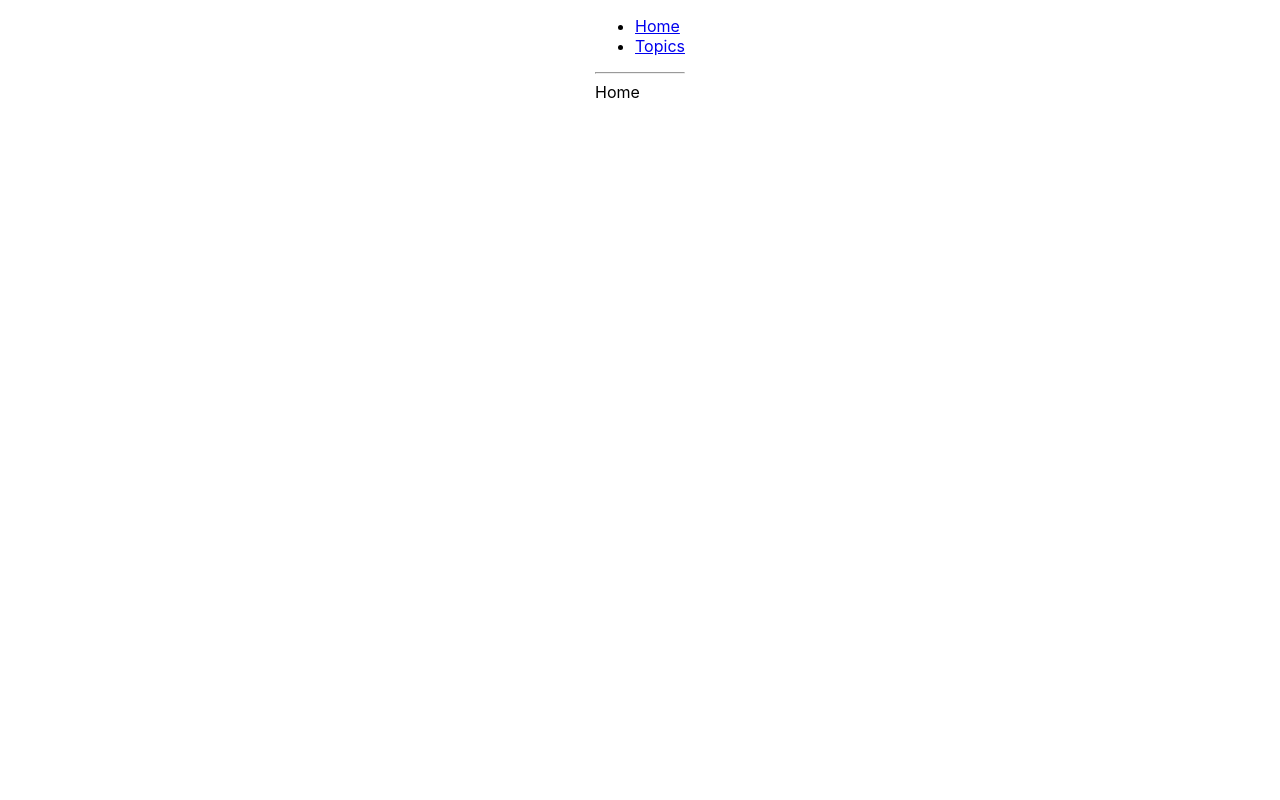
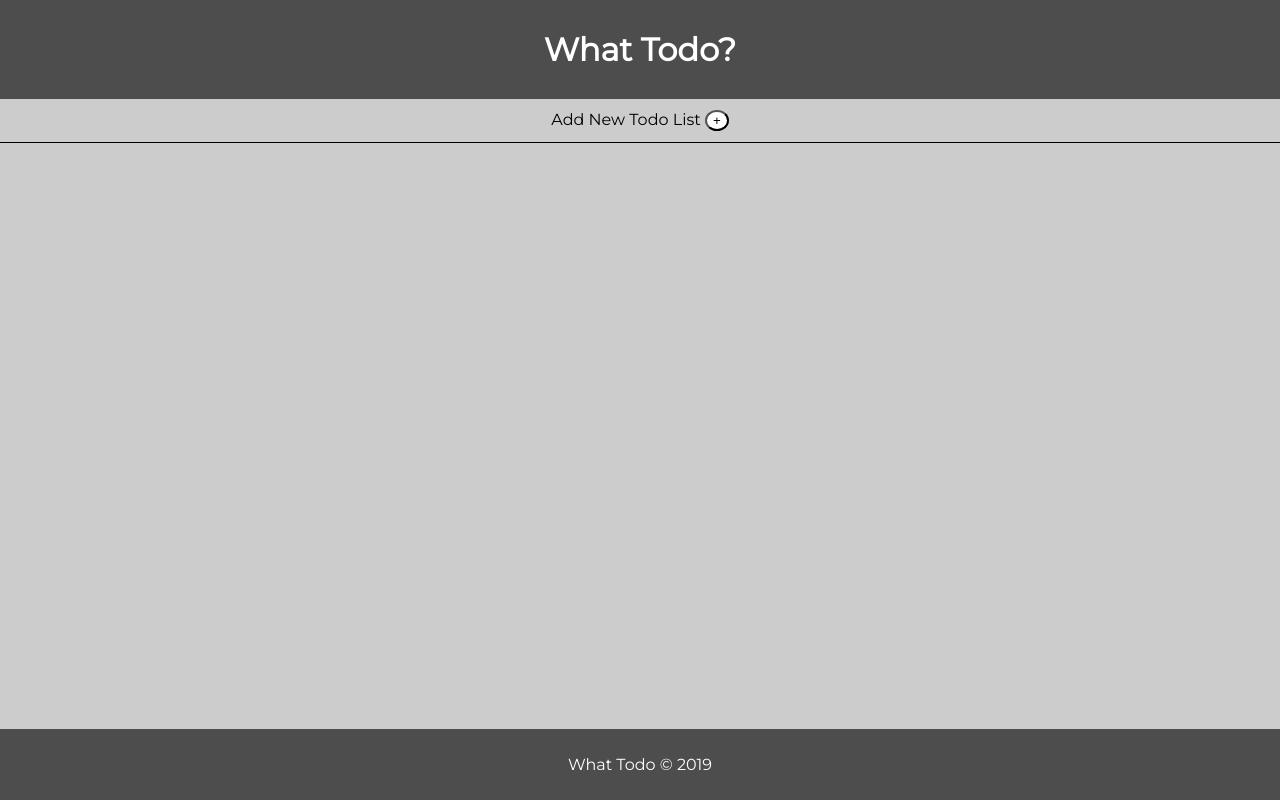
Before and after one commit to AluBhorta/what-todo, a React (Create React App) app: page / in a window 1280 px wide. Built offline with nearby package versions, Linux system fonts and the light colour scheme.

Commit message:
base styling complete

```diff
--- a/src/App.js
+++ b/src/App.js
@@ -28,21 +28,22 @@ class App extends Component {
 
   render() {
     const todoLists = this.state.todoLists.map(list => (
-      <div className="todo-list">{list.props.title}</div>
+      <div className="todo-list-thumbnail">{list.props.title}</div>
     ));
 
     return (
       <div className="app">
-        {/* <Header />
-        {this.state.displayAddListModal ? (
-          <AddListForm handleListTitle={this.handleListTitle} />
-        ) : (
-          <AddButton handleAddNewList={this.handleAddNewList} />
-        )}
-
+        <Header />
+        <div className="add-list-btn">
+          {this.state.displayAddListModal ? (
+            <AddListForm handleListTitle={this.handleListTitle} />
+          ) : (
+            <AddButton handleAddNewList={this.handleAddNewList} />
+          )}
+        </div>
         <div className="todo-lists">{todoLists}</div>
-        <Footer /> */}
-        <RouterTest />
+        <Footer />
+        {/* <RouterTest /> */}
       </div>
     );
   }
--- a/src/components/AddButton.js
+++ b/src/components/AddButton.js
@@ -3,12 +3,17 @@ import React from "react";
 function AddButton(props) {
   const { handleAddNewList, handleAddNewListItem } = props;
   return (
+    <div>
+      <span>
+        {handleAddNewList ? "Add New Todo List " : "Add New Todo List Item "}
+      </span>
       <button
         className="add-btn"
         onClick={handleAddNewList ? handleAddNewList : handleAddNewListItem}
       >
         {` + `}
       </button>
+    </div>
   );
 }
 
--- a/src/components/RouterTest.js
+++ b/src/components/RouterTest.js
@@ -1,23 +1,32 @@
 import React, { Component } from "react";
-import { BrowserRouter as Router, Route, Link } from "react-router-dom";
+import { BrowserRouter as Router, Route, NavLink } from "react-router-dom";
 
-
-const Home = p => <div>Home</div>;
+const Home = p => <h1>Home</h1>;
 const Topic = ({ match }) => (
   <div>
-    <h3>{match.params.id}</h3>
+    <h1>{match.params.id}</h1>
   </div>
 );
+const RegexComponent = ({ match }) => (
+  <div>
+    <strong>The Order is:</strong> {match.params.order}
+  </div>
+);
+
 const Topics = ({ match }) => {
   return (
     <div>
-      <h2>Topics</h2>
+      <h1>Topics</h1>
       <ul>
         <li>
-          <Link to={`${match.path}/topic1`}>Topic 1</Link>
+          <NavLink to={`${match.url}/topic1`} className="links">
+            Topic 1
+          </NavLink>
         </li>
         <li>
-          <Link to={`${match.path}/topic2`}>Topic 2</Link>
+          <NavLink to={`${match.url}/topic2`} className="links">
+            Topic 2
+          </NavLink>
         </li>
       </ul>
 
@@ -38,19 +47,34 @@ class RouterTest extends Component {
     return (
       <div className="router-test">
         <Router>
-          <div>
+          <div className="header">
             <ul>
               <li>
-                <Link to="/">Home</Link>
+                <NavLink
+                  exact
+                  activeClassName="active-header"
+                  to="/"
+                  className="links"
+                >
+                  Home
+                </NavLink>
               </li>
               <li>
-                <Link to="/topics">Topics</Link>
+                <NavLink
+                  exact
+                  activeClassName="active-header"
+                  to="/topics"
+                  className="links"
+                >
+                  Topics
+                </NavLink>
               </li>
             </ul>
             <hr />
 
             <Route exact path="/" component={Home} />
             <Route path="/topics" component={Topics} />
+            <Route path={`/:order(asc|desc)`} component={RegexComponent} />
           </div>
         </Router>
       </div>
--- a/src/styles/_base.scss
+++ b/src/styles/_base.scss
@@ -1,21 +1,22 @@
 // variables - typography, color, border, font-size, media-query-breakpoints, animation-durations, ...  //
+@import url("https://fonts.googleapis.com/css?family=Montserrat");
 
 // FONTS
-$font-fam: -apple-system, BlinkMacSystemFont, "Segoe UI", "Roboto", "Oxygen",
-  "Ubuntu", "Cantarell", "Fira Sans", "Droid Sans", "Helvetica Neue", sans-serif;
+$font-fam: Montserrat, -apple-system, "Helvetica Neue", sans-serif;
 
 // COLORS
-$main-color: #4937b1;
+$main-color: #45379291;
 $white-color: #fff;
 $light-grey-color: #ccc;
-$black: #000;
+$black-color: #000;
+$dark-grey-color: #4d4d4d;
 
 // RESETS
-*,
-*::before,
-*::after {
-  box-sizing: border-box;
-}
+// *,
+// *::before,
+// *::after {
+//   // box-sizing: border-box;
+// }
 
 body,
 html {
@@ -23,7 +24,6 @@ html {
   padding: 0;
   font-family: $font-fam;
 }
-
 // MIXINS
 
 // FUNCTIONS
--- a/src/styles/_component.scss
+++ b/src/styles/_component.scss
@@ -1,22 +1,44 @@
 // component classes like HEADERS, FOOTERS, BTN, CARDS, COMMENTS, ...
 @import "./base";
 
+// header
+.header {
+  background-color: $dark-grey-color;
+  color: $white-color;
+}
+
+// add-btn
 .add-btn {
   border-radius: 50%;
 }
 
-.item-add-btn {
-  background-color: gray;
+.add-list-btn {
+  background-color: $light-grey-color;
+  border-bottom: 1px solid #000;
 }
 
-.todo-lists {
-  background-color: lighten($color: $main-color, $amount: 20);
+.add-btn {
+  background-color: $white-color;
 }
 
-.todo-list {
+// todo-lists
+.todo-lists {
+  background-color: $light-grey-color;
+}
+
+.todo-list-thumbnail {
   border: 1px solid #000;
+  text-overflow: ellipsis;
+  overflow: hidden;
+  background-color: $main-color;
 }
 
 .list-item {
   border: 1px grey solid;
 }
+
+// footer
+.footer {
+  background-color: $dark-grey-color;
+  color: $white-color;
+}
--- a/src/styles/_layout.scss
+++ b/src/styles/_layout.scss
@@ -1,30 +1,60 @@
 // handles the overall layout of the web page such as container and grid systems.
 @import "./base";
 
-body {
+.app {
   display: grid;
+  min-height: 100vh;
 }
 
-.app {
+.header {
+  min-height: 12vh;
+
   display: grid;
   justify-items: center;
-  grid-gap: 1rem;
-  // position: relative;
+  align-items: center;
+}
+.add-list-btn {
+  min-height: 5vh;
+
+  display: grid;
+  justify-items: center;
+  align-items: center;
+}
+
+.add-list-form {
+  padding: 2rem;
 }
 
 .todo-lists {
+  min-height: 65vh;
+
   display: grid;
-  width: 90%;
-  justify-content: space-around;
+  padding: 2rem;
   grid-template-columns: repeat(auto-fill, minmax(150px, 1fr));
   grid-gap: 0.5rem;
 }
 
+.todo-list-thumbnail {
+  min-height: 50px;
+  max-height: 100px;
+
+  display: grid;
+  justify-items: center;
+  align-items: center;
+}
+
 .add-btn {
-  font-size: 1rem;
+  // font-size: 1rem;
 }
 
 .footer {
-  position: relative;
-  top: 200px;
+  min-height: 6vh;
+  padding: 10px;
+  display: grid;
+  justify-items: center;
+  align-items: center;
+
+  // width: 100vw;
+  // position: absolute;
+  // bottom: 0;
 }
--- a/src/styles/main.css
+++ b/src/styles/main.css
@@ -1,94 +1,147 @@
-*,
-*::before,
-*::after {
-  -webkit-box-sizing: border-box;
-          box-sizing: border-box;
+@import url("https://fonts.googleapis.com/css?family=Montserrat");
+@import url("https://fonts.googleapis.com/css?family=Montserrat");
+@import url("https://fonts.googleapis.com/css?family=Montserrat");
+body,
+html {
+  margin: 0;
+  padding: 0;
+  font-family: Montserrat, -apple-system, "Helvetica Neue", sans-serif;
 }
 
 body,
 html {
   margin: 0;
   padding: 0;
-  font-family: -apple-system, BlinkMacSystemFont, "Segoe UI", "Roboto", "Oxygen", "Ubuntu", "Cantarell", "Fira Sans", "Droid Sans", "Helvetica Neue", sans-serif;
+  font-family: Montserrat, -apple-system, "Helvetica Neue", sans-serif;
 }
 
-*,
-*::before,
-*::after {
-  -webkit-box-sizing: border-box;
-          box-sizing: border-box;
+.header {
+  background-color: #4d4d4d;
+  color: #fff;
+}
+
+.add-btn {
+  border-radius: 50%;
+}
+
+.add-list-btn {
+  background-color: #ccc;
+  border-bottom: 1px solid #000;
+}
+
+.add-btn {
+  background-color: #fff;
+}
+
+.todo-lists {
+  background-color: #ccc;
+}
+
+.todo-list-thumbnail {
+  border: 1px solid #000;
+  text-overflow: ellipsis;
+  overflow: hidden;
+  background-color: #45379291;
+}
+
+.list-item {
+  border: 1px grey solid;
+}
+
+.footer {
+  background-color: #4d4d4d;
+  color: #fff;
 }
 
 body,
 html {
   margin: 0;
   padding: 0;
-  font-family: -apple-system, BlinkMacSystemFont, "Segoe UI", "Roboto", "Oxygen", "Ubuntu", "Cantarell", "Fira Sans", "Droid Sans", "Helvetica Neue", sans-serif;
-}
-
-.add-btn {
-  border-radius: 50%;
-}
-
-.item-add-btn {
-  background-color: gray;
-}
-
-.todo-lists {
-  background-color: #8679d5;
-}
-
-.todo-list {
-  border: 1px solid #000;
-}
-
-.list-item {
-  border: 1px grey solid;
-}
-
-*,
-*::before,
-*::after {
-  -webkit-box-sizing: border-box;
-          box-sizing: border-box;
-}
-
-body,
-html {
-  margin: 0;
-  padding: 0;
-  font-family: -apple-system, BlinkMacSystemFont, "Segoe UI", "Roboto", "Oxygen", "Ubuntu", "Cantarell", "Fira Sans", "Droid Sans", "Helvetica Neue", sans-serif;
-}
-
-body {
-  display: -ms-grid;
-  display: grid;
+  font-family: Montserrat, -apple-system, "Helvetica Neue", sans-serif;
 }
 
 .app {
   display: -ms-grid;
   display: grid;
+  min-height: 100vh;
+}
+
+.header {
+  min-height: 12vh;
+  display: -ms-grid;
+  display: grid;
   justify-items: center;
-  grid-gap: 1rem;
+  -webkit-box-align: center;
+      -ms-flex-align: center;
+          align-items: center;
+}
+
+.add-list-btn {
+  min-height: 5vh;
+  display: -ms-grid;
+  display: grid;
+  justify-items: center;
+  -webkit-box-align: center;
+      -ms-flex-align: center;
+          align-items: center;
+}
+
+.add-list-form {
+  padding: 2rem;
 }
 
 .todo-lists {
+  min-height: 65vh;
   display: -ms-grid;
   display: grid;
-  width: 90%;
-  -ms-flex-pack: distribute;
-      justify-content: space-around;
+  padding: 2rem;
   -ms-grid-columns: (minmax(150px, 1fr))[auto-fill];
       grid-template-columns: repeat(auto-fill, minmax(150px, 1fr));
   grid-gap: 0.5rem;
 }
 
-.add-btn {
-  font-size: 1rem;
+.todo-list-thumbnail {
+  min-height: 50px;
+  max-height: 100px;
+  display: -ms-grid;
+  display: grid;
+  justify-items: center;
+  -webkit-box-align: center;
+      -ms-flex-align: center;
+          align-items: center;
 }
 
 .footer {
-  position: relative;
-  top: 200px;
+  min-height: 6vh;
+  padding: 10px;
+  display: -ms-grid;
+  display: grid;
+  justify-items: center;
+  -webkit-box-align: center;
+      -ms-flex-align: center;
+          align-items: center;
+}
+
+.header li {
+  display: inline;
+  margin: 0 3rem;
+}
+
+.active-header {
+  text-decoration: overline underline;
+}
+
+.links {
+  padding: 6px 10px;
+  background-color: #666;
+  color: #fff;
+  border-radius: 40px;
+  -webkit-transition: ease-out 200ms;
+  transition: ease-out 200ms;
+}
+
+.links:hover {
+  background-color: #fff;
+  color: #666;
 }
 /*# sourceMappingURL=main.css.map */
--- a/src/styles/main.scss
+++ b/src/styles/main.scss
@@ -12,3 +12,6 @@
 // or
 // contains styling for larger layout components; e.g. nav, header, footer, etc.
 @import "./layout";
+
+// testing components for react router
+@import "router-test.scss";
```
Also changed, not shown: src/styles/router-test.css (added, +23 -0 lines), src/styles/router-test.scss (added, +20 -0 lines), 2 other files (tests, documents, lock files or other folders). Lines whose indentation alone changed are shown as unchanged.
